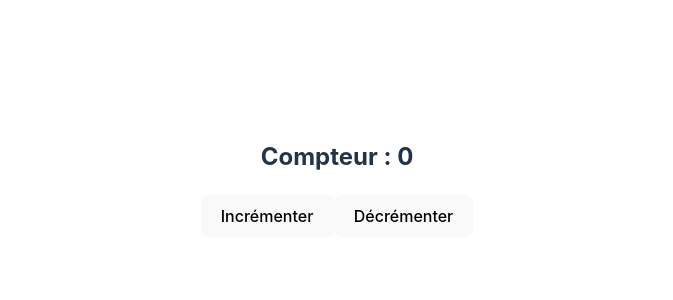
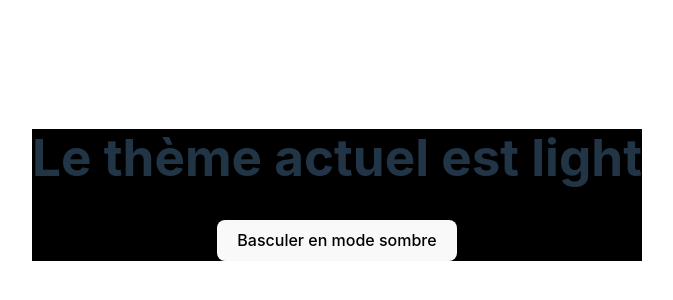
Before and after one commit to Kriss-Hanna/hooks-customs, a React (Vite) app: page / in a window 1280 px wide. Shown: the part 222-522 px from the top of the page, without its empty margins (303-976 px from the left). Built offline with nearby package versions, Linux system fonts and the light colour scheme.

Commit message:
UseDarkModeComponent

```diff
--- a/src/App.jsx
+++ b/src/App.jsx
@@ -1,11 +1,11 @@
-import UseCounterComponent from "./components/UseCounterComponent";
+import UseDarkModeComponent from "./components/UseDarkModeComponent";
 
 import "./App.css";
 
 function App() {
   return (
     <>
-      <UseCounterComponent />
+      <UseDarkModeComponent />
     </>
   );
 }
--- /dev/null
+++ b/src/components/UseDarkModeComponent.jsx
@@ -0,0 +1,22 @@
+import useDarkMode from "../hooks/useDarkMode";
+
+import "./UseDarkModeComponent.css";
+
+function UseDarkModeComponent() {
+  const [theme, setTheme] = useDarkMode();
+
+  const toggleTheme = () => {
+    setTheme((currentTheme) => (currentTheme === "light" ? "dark" : "light"));
+  };
+
+  return (
+    <div style={{ backgroundColor: theme === "light" ? "black" : "white" }}>
+      <h1>Le thème actuel est {theme}</h1>
+      <button onClick={toggleTheme}>
+        Basculer en mode {theme === "light" ? "sombre" : "clair"}
+      </button>
+    </div>
+  );
+}
+
+export default UseDarkModeComponent;
```
Also changed, not shown: src/components/UseDarkModeComponent.css (added).
